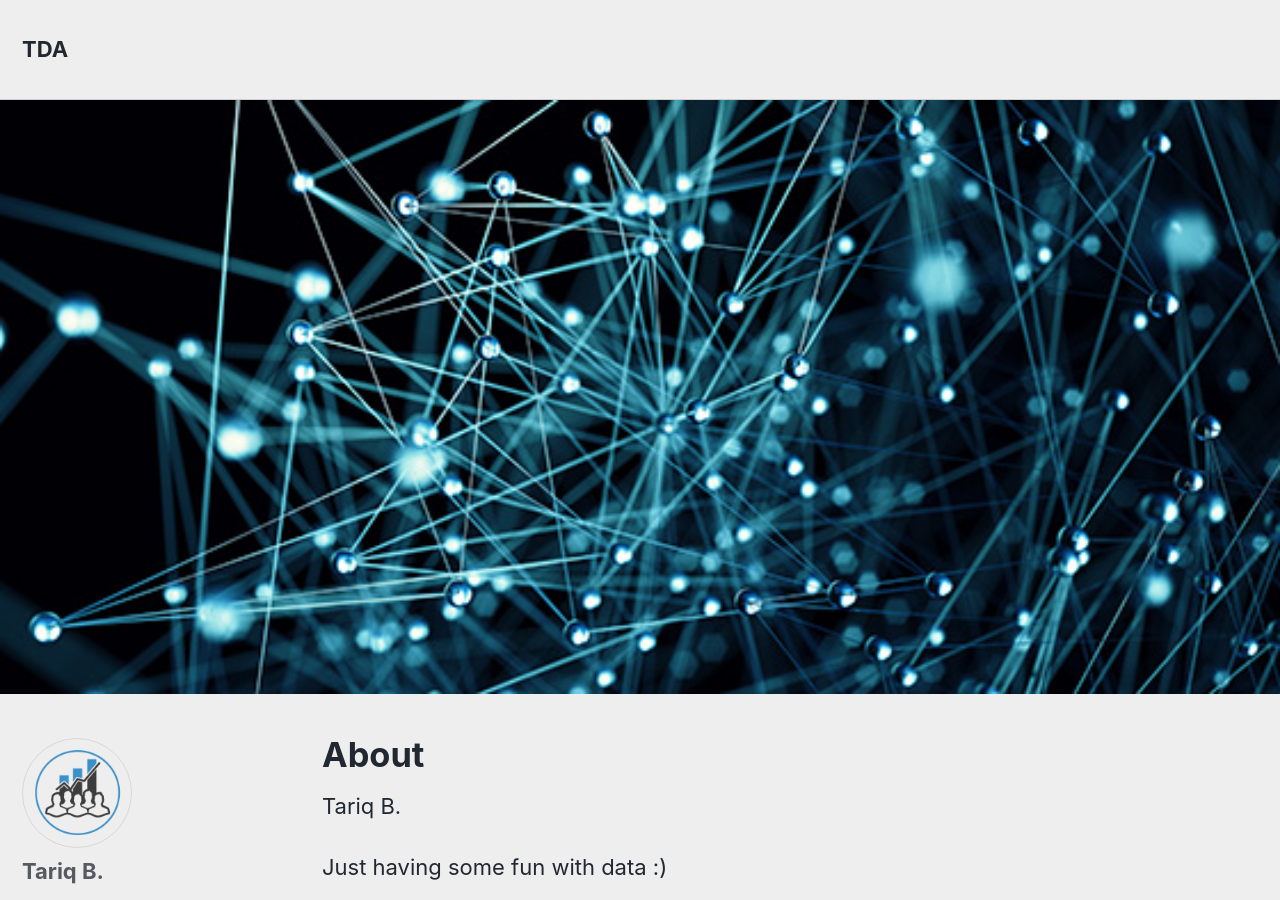
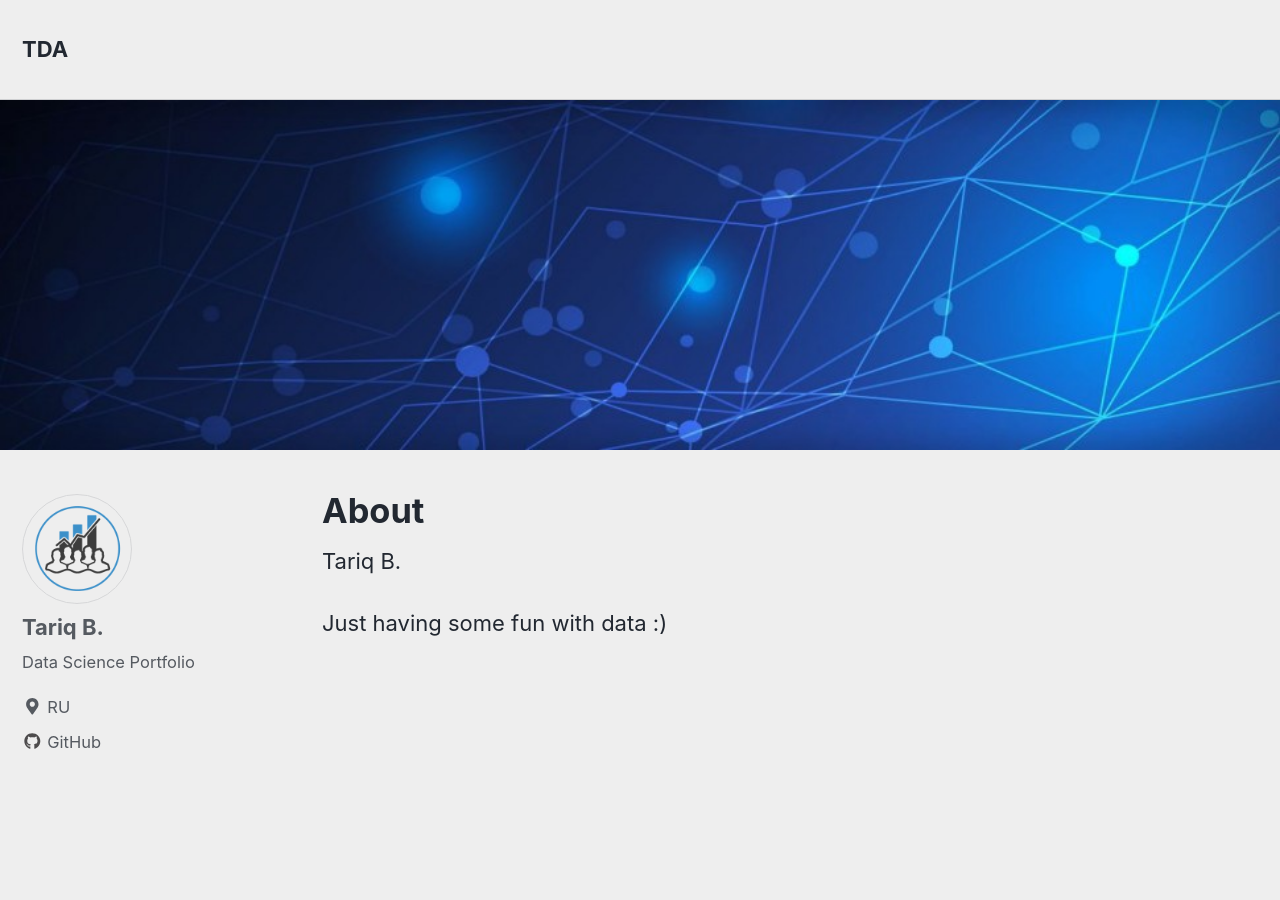
Before and after one commit to TariqGon/TariqGon.github.io, a Jekyll site: the page built from _pages/about.md, in a window 1280 px wide and 900 px high. Built offline with Jekyll 4.4.1, drawn with Linux system fonts in a browser that asks for light colours; nearby versions of some CDN libraries.

Commit message:
new commit

```diff
--- a/_pages/about.md
+++ b/_pages/about.md
@@ -2,7 +2,7 @@
 title: "About"
 permalink: /about/
 header:
-  image: "/images/da.jpg"
+  image: "/images/img.jpg"
 ---
 
 
```
Also changed, not shown: _pages/machinelearning.md (+1 -1 lines).
